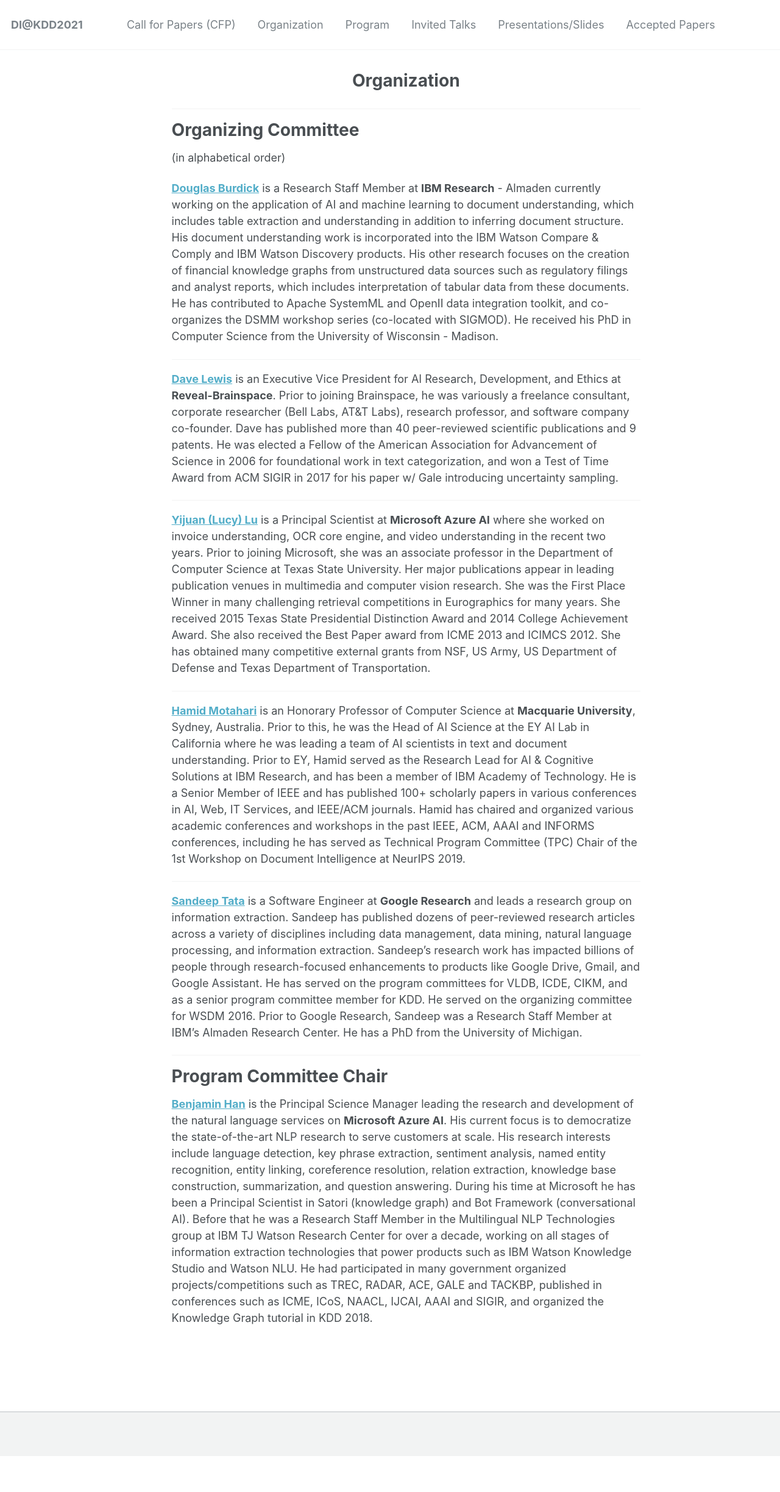
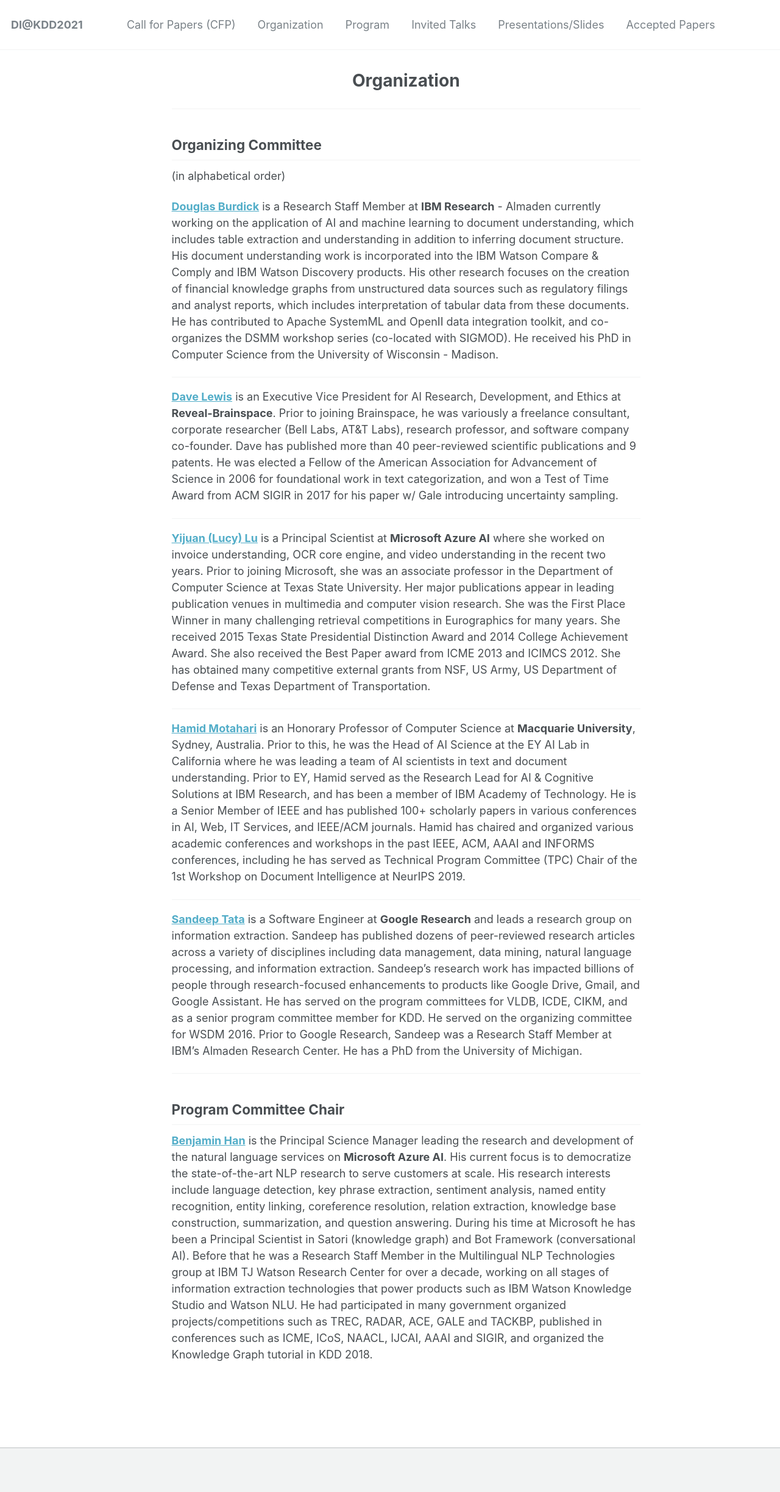
Before and after one commit to document-intelligence/DI-2022, a Jekyll site: the page built from _pages/organization.md, in a window 1280 px wide. Shown: the whole page at 61% size. Built offline with Jekyll 4.4.1, drawn with Linux system fonts in a browser that asks for light colours; before the commit the page ends 2388 px from its top, so only the background shows below that.

```diff
--- a/_pages/organization.md
+++ b/_pages/organization.md
@@ -7,7 +7,7 @@ permalink: /organization/
 
 ------
 
-# Organizing Committee
+## Organizing Committee
 (in alphabetical order)
 
 **[Douglas Burdick](https://researcher.watson.ibm.com/researcher/view.php?person=us-drburdic)** is a Research Staff Member at **IBM Research** - Almaden
@@ -72,7 +72,7 @@ Research Staff Member at IBM’s Almaden Research Center. He has a PhD
 from the University of Michigan.
 
 ------
-# Program Committee Chair
+## Program Committee Chair
 
 **[Benjamin Han](https://www.linkedin.com/in/benjaminhan/)** is the Principal Science Manager leading the research
 and development of the natural language services on **Microsoft Azure
```
